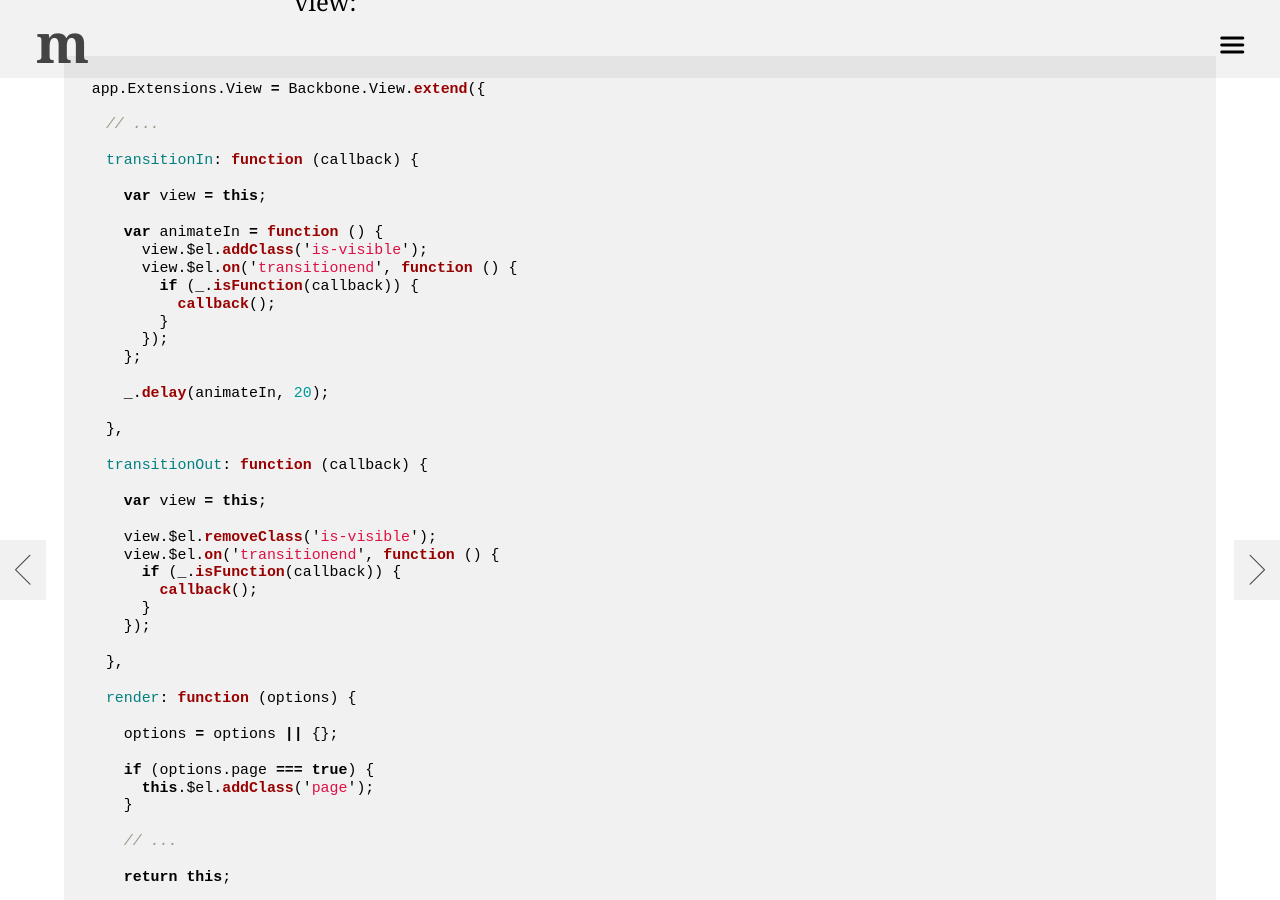
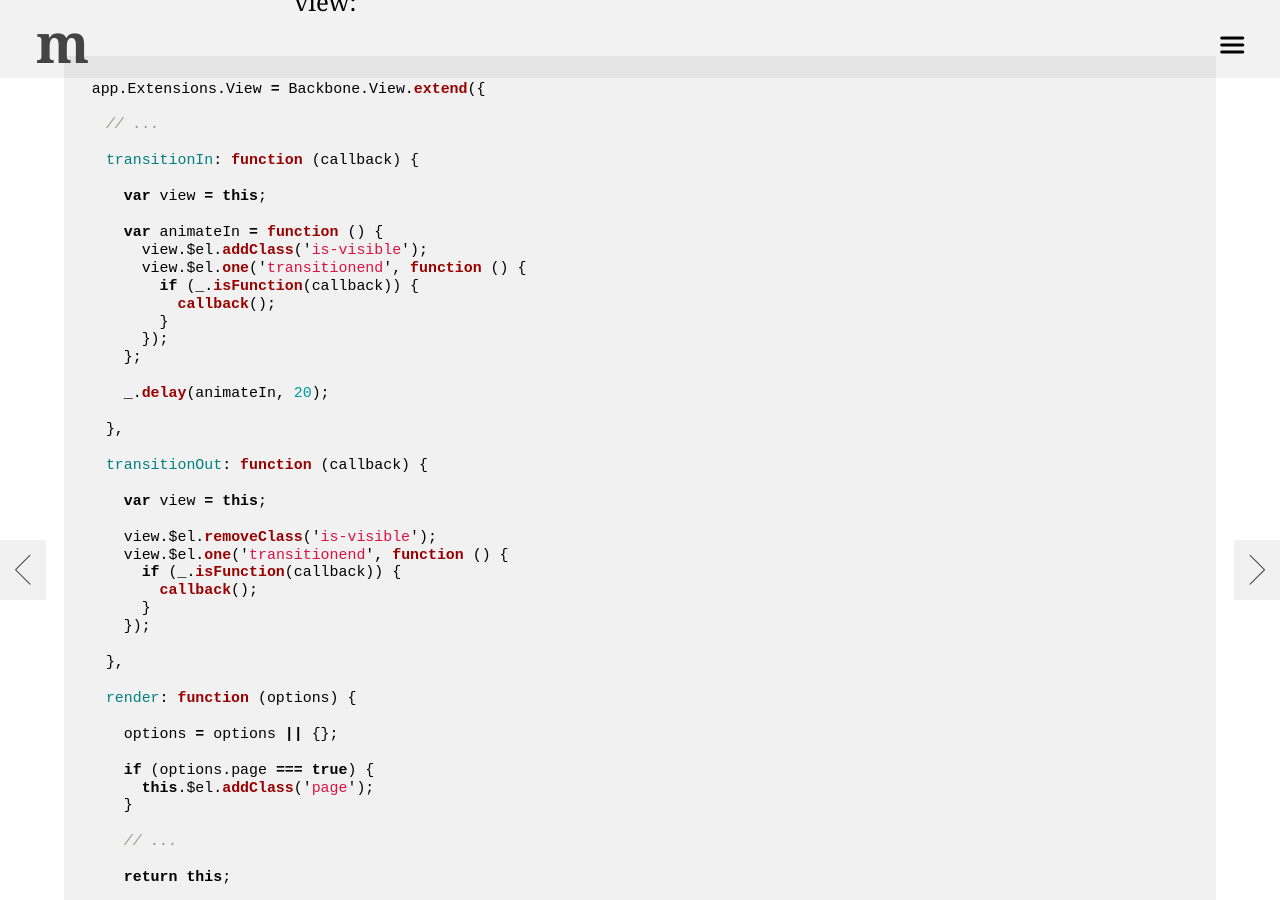
Before and after one commit to mikefowler/mikefowler.github.io, a Jekyll site: the page built from _posts/2013-11-18-page-transitions-in-backbone.md, in a window 1280 px wide and 900 px high, scrolled down 3793 px. Built offline with Jekyll 4.4.1, drawn with Linux system fonts in a browser that asks for light colours; nearby versions of some CDN libraries; Markdown is read by kramdown in place of the engine named in the settings; comment, search, counter and statistics services are not loaded.

Commit message:
Updated post on Backbone page transitions

```diff
--- a/_posts/2013-11-18-page-transitions-in-backbone.md
+++ b/_posts/2013-11-18-page-transitions-in-backbone.md
@@ -82,7 +82,7 @@ app.Extensions.View = Backbone.View.extend({
 
     var animateIn = function () {
       view.$el.addClass('is-visible');
-      view.$el.on('transitionend', function () {
+      view.$el.one('transitionend', function () {
         if (_.isFunction(callback)) {
           callback();
         }
@@ -98,7 +98,7 @@ app.Extensions.View = Backbone.View.extend({
     var view = this;
 
     view.$el.removeClass('is-visible');
-    view.$el.on('transitionend', function () {
+    view.$el.one('transitionend', function () {
       if (_.isFunction(callback)) {
         callback();
       }
```
